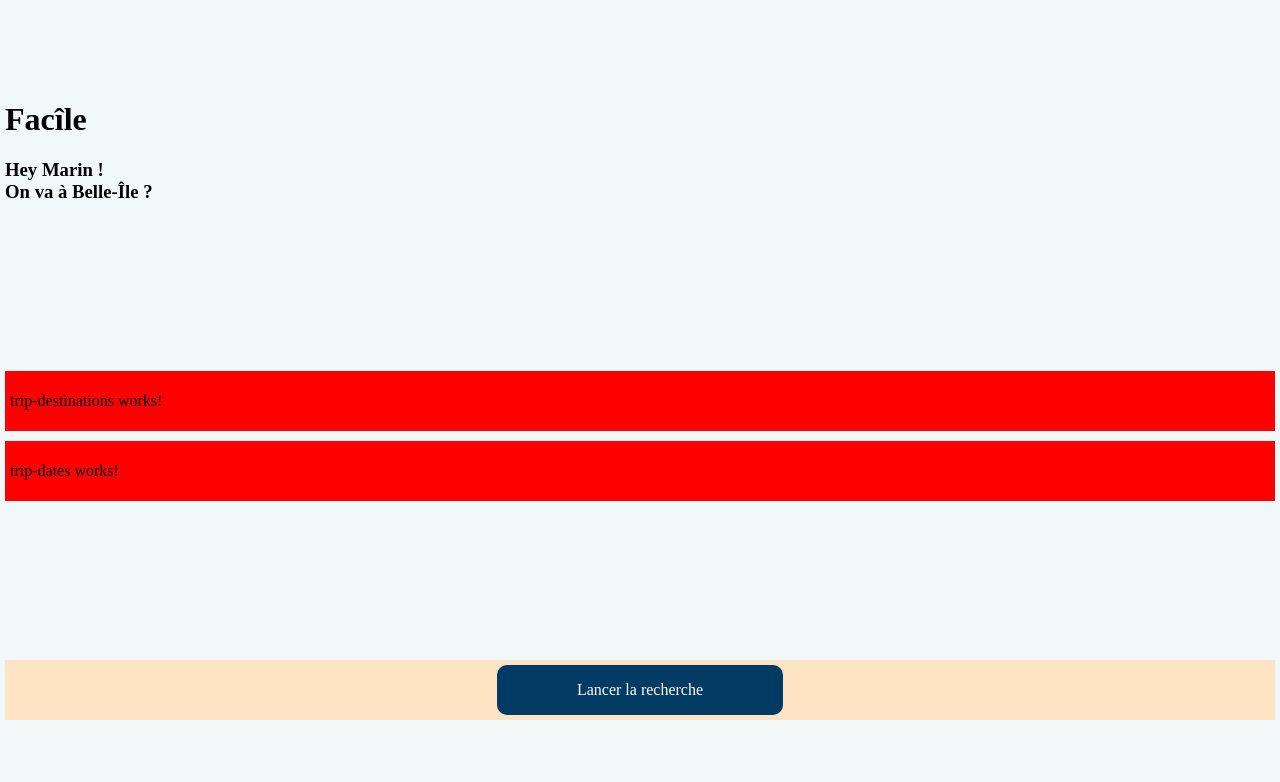
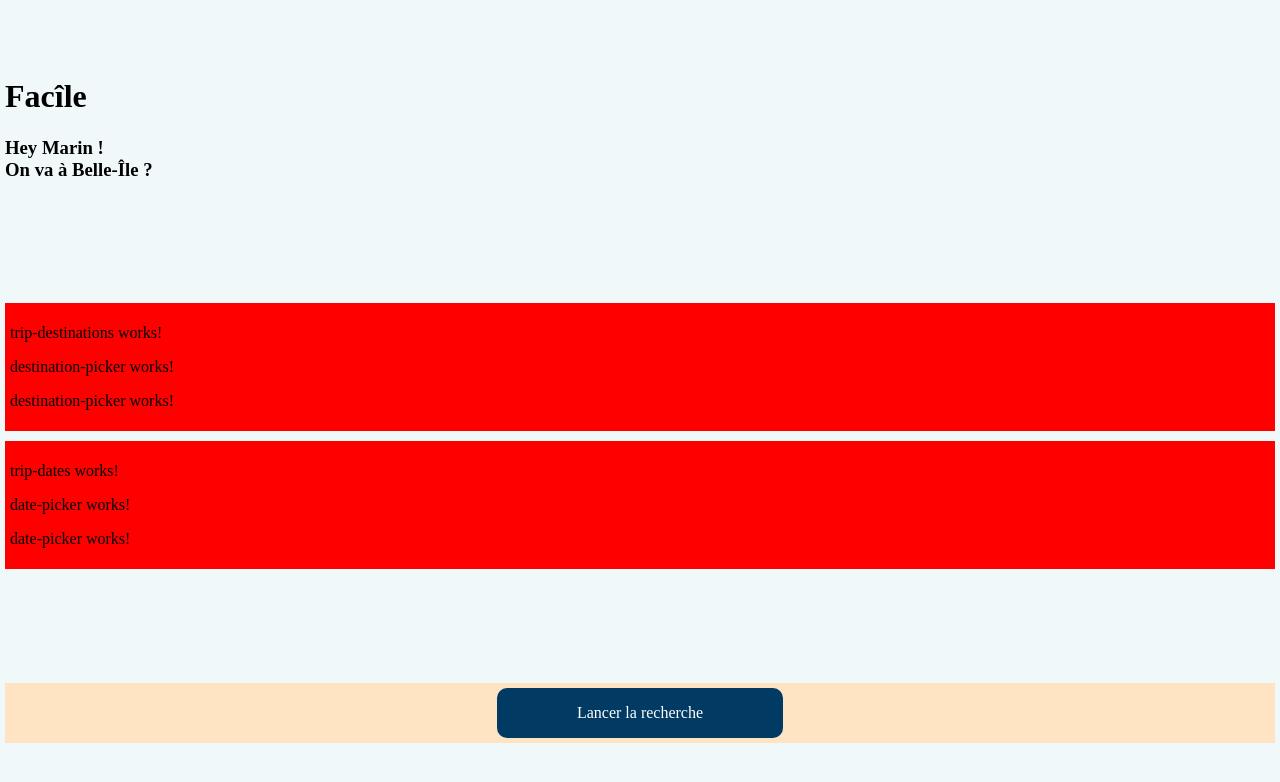
Before and after one commit to MarinB-56/facile, an Angular app in the folder frontend/: page / in a window 1280 px wide. Shown: the top 782 px of the page. Built offline with nearby package versions, Linux system fonts and the light colour scheme.

Commit message:
Add dates-picker and destination-picker to their parents components

```diff
--- a/frontend/src/app/trip-configurator/trip-dates/trip-dates.component.html
+++ b/frontend/src/app/trip-configurator/trip-dates/trip-dates.component.html
@@ -1 +1,4 @@
 <p>trip-dates works!</p>
+
+<app-date-picker></app-date-picker>
+<app-date-picker></app-date-picker>
--- a/frontend/src/app/trip-configurator/trip-dates/trip-dates.component.ts
+++ b/frontend/src/app/trip-configurator/trip-dates/trip-dates.component.ts
@@ -1,8 +1,9 @@
 import { Component } from '@angular/core';
+import { DatePickerComponent } from "./date-picker/date-picker.component";
 
 @Component({
   selector: 'app-trip-dates',
-  imports: [],
+  imports: [DatePickerComponent],
   templateUrl: './trip-dates.component.html',
   styleUrl: './trip-dates.component.css'
 })
--- a/frontend/src/app/trip-configurator/trip-destinations/trip-destinations.component.html
+++ b/frontend/src/app/trip-configurator/trip-destinations/trip-destinations.component.html
@@ -1 +1,4 @@
 <p>trip-destinations works!</p>
+
+<app-destination-picker></app-destination-picker>
+<app-destination-picker></app-destination-picker>
--- a/frontend/src/app/trip-configurator/trip-destinations/trip-destinations.component.ts
+++ b/frontend/src/app/trip-configurator/trip-destinations/trip-destinations.component.ts
@@ -1,8 +1,10 @@
 import { Component } from '@angular/core';
+import { DatePickerComponent } from "../trip-dates/date-picker/date-picker.component";
+import { DestinationPickerComponent } from "./destination-picker/destination-picker.component";
 
 @Component({
   selector: 'app-trip-destinations',
-  imports: [],
+  imports: [DatePickerComponent, DestinationPickerComponent],
   templateUrl: './trip-destinations.component.html',
   styleUrl: './trip-destinations.component.css'
 })
```
